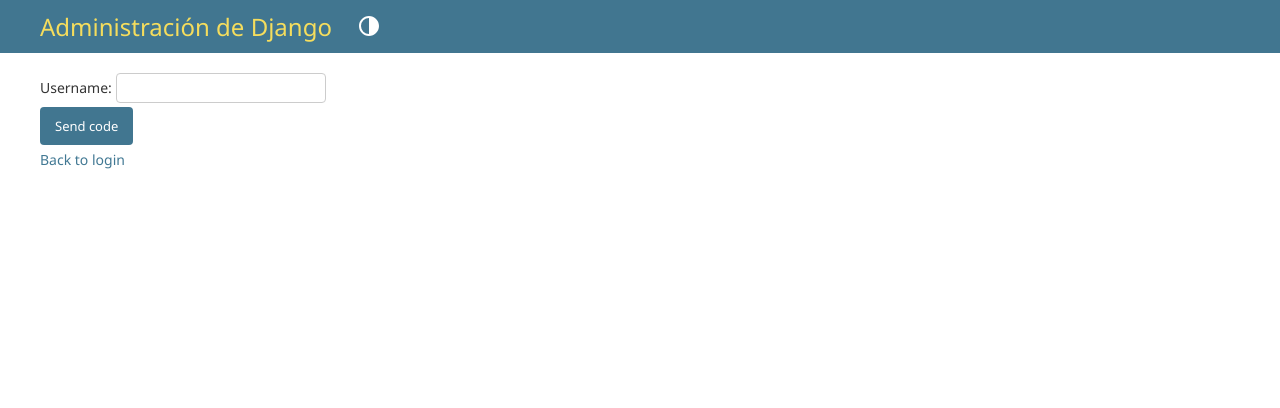
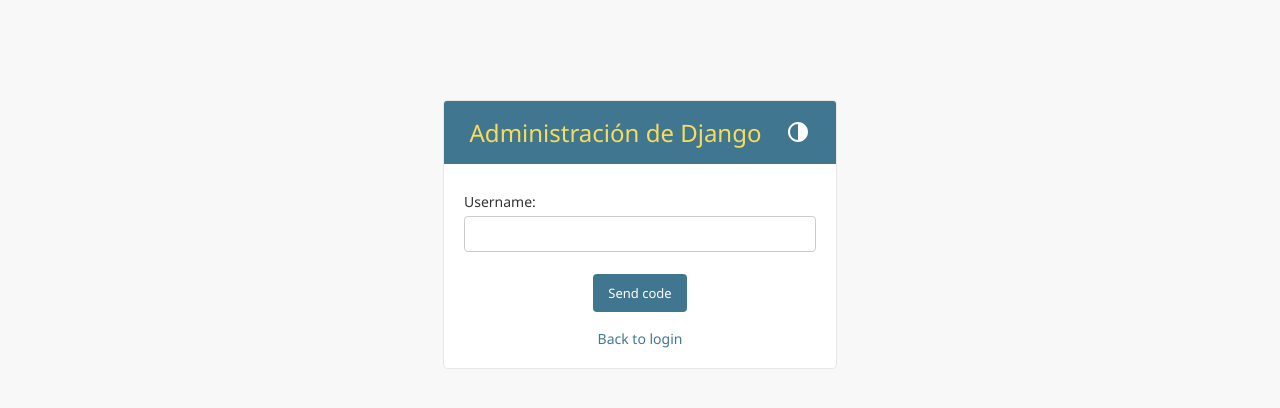
Before and after one commit to programatta/ahtrc-geolocator, a Django app: page /admin-login-code/ in a window 1280 px wide. Shown: the top 408 px of the page. Run offline with Django 5.2, Linux system fonts and the light colour scheme.

Commit message:
se añade funcionalidad para mejorar la estetica de la pantalla de login  y de solicitud de código.

```diff
--- a/apps/base/views.py
+++ b/apps/base/views.py
@@ -1,4 +1,4 @@
-from django.contrib import messages
+from django.contrib import admin, messages
 from django.contrib.auth import get_user_model
 from django.urls import reverse_lazy
 from django.utils.translation import gettext
@@ -15,6 +15,17 @@ class RequestLoginCodeView(FormView):
     form_class = RequestLoginCodeForm
     success_url = reverse_lazy('admin:login')
 
+    def get_context_data(self, **kwargs):
+        # Al no ser una vista del admin, no pasa por AdminSite.each_context()
+        # de forma automática: sin esto, site_header/site_title/index_title
+        # (conf/urls.py) caen a los valores por defecto de Django en esta
+        # plantilla, en vez de los del proyecto. "title" tampoco lo pone
+        # nadie por defecto (admin.site.login() sí lo hace para su propia
+        # vista) — lo usa el <title> del tab del navegador.
+        context = {**admin.site.each_context(self.request), **super().get_context_data(**kwargs)}
+        context['title'] = gettext('Request code')
+        return context
+
     def form_valid(self, form):
         username = form.cleaned_data['username']
         user = UserModel._default_manager.filter(
--- a/templates/admin/login.html
+++ b/templates/admin/login.html
@@ -59,7 +59,7 @@
   </div>
 </form>
 
-<div class="otp-request-link">
+<div class="otp-request-link" style="text-align: center; margin-top: 15px;">
   <a href="{% url 'request_login_code' %}">{% translate "Don't have a code? Request one" %}</a>
 </div>
 
--- a/templates/base/request_login_code.html
+++ b/templates/base/request_login_code.html
@@ -1,5 +1,8 @@
 {% extends "admin/base_site.html" %}
-{% load i18n %}
+{% load i18n static %}
+
+{% block extrastyle %}{{ block.super }}<link rel="stylesheet" href="{% static "admin/css/login.css" %}">
+{% endblock %}
 
 {% block bodyclass %}{{ block.super }} login{% endblock %}
 {% block usertools %}{% endblock %}
@@ -19,6 +22,8 @@
       <input type="submit" value="{% translate 'Send code' %}">
     </div>
   </form>
-  <p><a href="{% url 'admin:login' %}">{% translate 'Back to login' %}</a></p>
+  <div class="back-to-login-link" style="text-align: center; margin-top: 15px;">
+    <a href="{% url 'admin:login' %}">{% translate 'Back to login' %}</a>
+  </div>
 </div>
 {% endblock %}
```
Also changed, not shown: locale/es/LC_MESSAGES/django.po.
